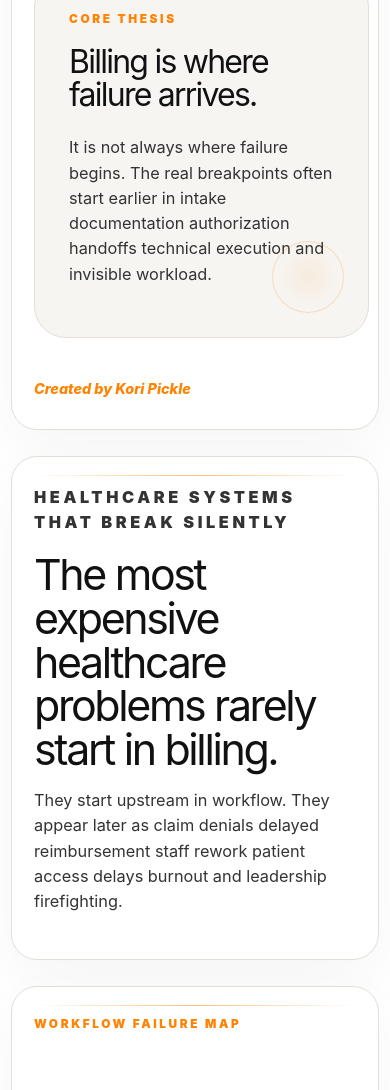
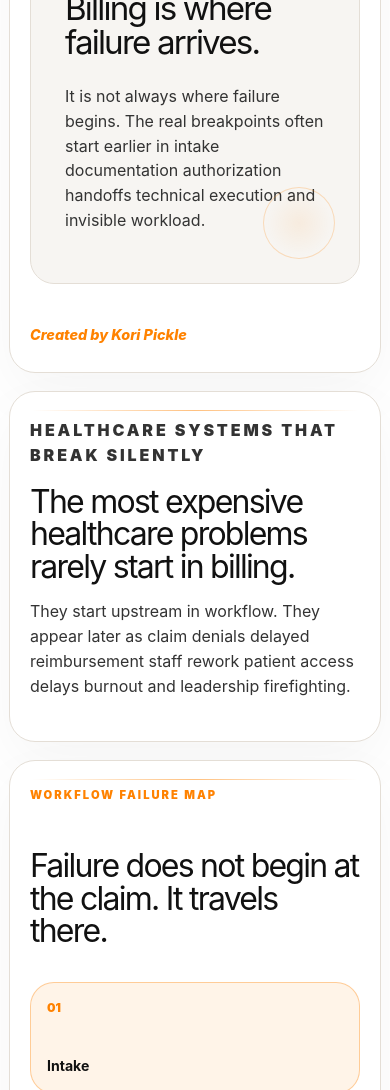
Before and after one commit to koripickle1101-TN/silent-breakpoint-intelligence-system, a plain HTML site: page index.html in a window 390 px wide. Shown: the part 910-2000 px from the top of the page. Drawn offline with Linux system fonts and the light colour scheme.

Commit message:
Tighten mobile typography and preserve strict brand colors

```diff
--- a/style.css
+++ b/style.css
@@ -84,6 +84,7 @@ main {
   font-weight: 900;
   background: var(--white);
   box-shadow: 0 12px 28px rgba(255, 130, 0, 0.08);
+  flex: 0 0 auto;
 }
 
 .brand-strip p,
@@ -580,6 +581,11 @@ footer p {
     grid-template-columns: 1fr;
   }
 
+  .section-header {
+    gap: 28px;
+    margin-bottom: 34px;
+  }
+
   .six-grid,
   .four-grid,
   .metric-grid,
@@ -592,6 +598,7 @@ footer p {
   .shell-card {
     border-radius: 26px;
     padding: 28px 22px;
+    margin-bottom: 18px;
   }
 
   .shell-card:before {
@@ -603,12 +610,42 @@ footer p {
     align-items: flex-start;
   }
 
+  .brand-dot {
+    width: 52px;
+    height: 52px;
+  }
+
+  .brand-strip p,
+  .dashboard-label,
+  .eyebrow,
+  .section-kicker,
+  .card-label {
+    letter-spacing: 0.18em;
+    font-size: 0.7rem;
+  }
+
   h1 {
-    font-size: clamp(3.2rem, 18vw, 5.2rem);
+    font-size: clamp(3.1rem, 15vw, 4.65rem);
+    letter-spacing: -0.06em;
   }
 
   h2 {
-    font-size: clamp(2rem, 11vw, 3.2rem);
+    font-size: clamp(2.1rem, 8.6vw, 3.05rem);
+    letter-spacing: -0.055em;
+  }
+
+  .signature-card h2 {
+    font-size: clamp(2rem, 8.5vw, 3rem);
+  }
+
+  .subtitle,
+  .signature-card p:last-child,
+  .statement-section p,
+  .score-section p,
+  .case-section p,
+  .positioning-section p,
+  .cta-section p {
+    font-size: 1rem;
   }
 
   .hero-actions {
@@ -617,6 +654,17 @@ footer p {
 
   .button {
     width: 100%;
+  }
+
+  .card,
+  .step,
+  .metric-grid article,
+  .case-grid article,
+  .download-card,
+  .calculator-controls,
+  .calculator-result,
+  .signature-card {
+    border-radius: 24px;
   }
 
   .calculator-controls label {
@@ -636,3 +684,36 @@ footer p {
     text-align: left;
   }
 }
+
+@media (max-width: 480px) {
+  main {
+    width: min(100% - 18px, 1180px);
+  }
+
+  .shell-card {
+    padding: 26px 20px;
+  }
+
+  h1 {
+    font-size: clamp(3rem, 14vw, 4.25rem);
+  }
+
+  h2 {
+    font-size: clamp(2rem, 8vw, 2.75rem);
+  }
+
+  .dashboard-section h2,
+  .calculator-section h2,
+  .framework-section h2,
+  .map-section h2,
+  .statement-section h2 {
+    font-size: clamp(2rem, 7.5vw, 2.6rem);
+  }
+
+  .card,
+  .metric-grid article,
+  .case-grid article,
+  .download-card {
+    min-height: auto;
+  }
+}
```
